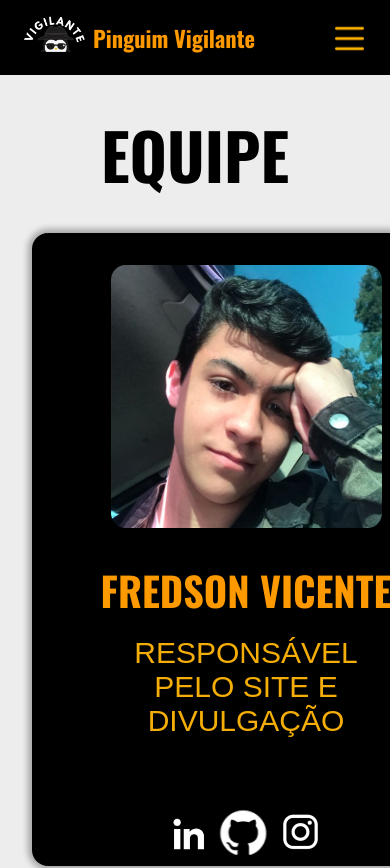
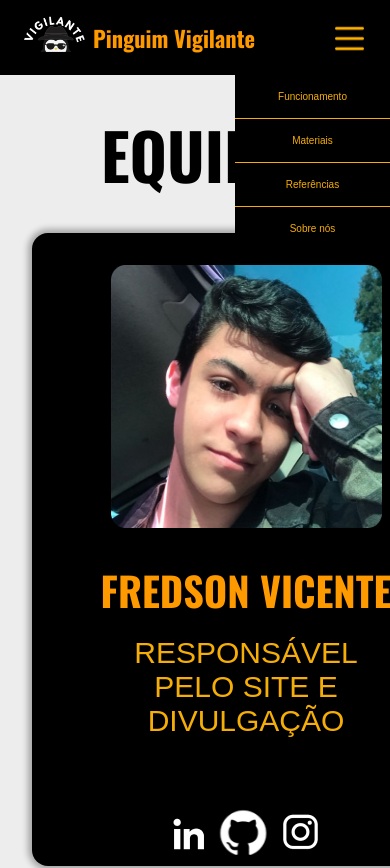
Before and after one commit to Murilo0123/TCC_Pinguim, a React (Vite) app: page /sobrenos in a window 390 px wide. Shown: the top 868 px of the page. Built offline with nearby package versions, Linux system fonts and the light colour scheme; a web font is replaced by a local one.

Commit message:
Continuação da responsividade do Header

```diff
--- a/src/App.jsx
+++ b/src/App.jsx
@@ -1,5 +1,6 @@
 import { createBrowserRouter, RouterProvider } from 'react-router-dom'
 import { ThemeProvider } from 'styled-components'
+import { useState } from "react";
 
 import { Home } from './pages/Home'
 import { theme } from './styles/theme.js'
@@ -9,6 +10,7 @@ import { Funcionamento } from './pages/Funcionamento.jsx'
 import { Componentes } from './pages/Componentes.jsx'
 import { Referencias } from './pages/Referencias.jsx'
 import { SobreNos } from './pages/SobreNos.jsx'
+import { MenuHamburger } from './pages/Hamburger.jsx'
 
 
 const router = createBrowserRouter([
@@ -39,9 +41,15 @@ const router = createBrowserRouter([
 ]);
 
 export default function App() {
+  const [menuVerificar, setMenuVerificar] = useState(false)
+
   return (
     <ThemeProvider theme={theme}>
+
       <Home />
+      <MenuHamburger
+      menuVerificar={menuVerificar}
+      setMenuVerificar={setMenuVerificar}/>
       <RouterProvider router={router} />
       <Globalstyle />
     </ThemeProvider>
--- a/src/pages/Hamburger.jsx
+++ b/src/pages/Hamburger.jsx
@@ -0,0 +1,16 @@
+import React from 'react'
+import { BgContainer, PosicaoContainer } from '../styles/hamburguer'
+
+
+export function MenuHamburger({menuVerificar, steMenuVerificar}) {
+  return (
+    <PosicaoContainer>
+      <BgContainer Visibilidade={menuVerificar}>
+        <a href="/funcionamento" className="ancora">Funcionamento</a>
+        <a href="/componentes" className="ancora">Materiais</a>
+        <a href="/referencias" className="ancora">Referências</a>
+        <a href="/sobrenos" className="ancora">Sobre nós</a>
+      </BgContainer>
+    </PosicaoContainer>
+  )
+}
--- a/src/pages/Home.jsx
+++ b/src/pages/Home.jsx
@@ -1,9 +1,8 @@
 import logo from "../assets/logo.png"
 import hamburger from "../assets/hamburger.png"
 import { HomeContainer } from "../styles/Home.styles"
-import { burger } from "../styles/Home.styles"
 
-export function Home() {
+export function Home({setMenuVerificar}) {
   return (
     <HomeContainer>
       <img src= {logo} alt="logo" />
@@ -12,7 +11,7 @@ export function Home() {
       <a href="/componentes" className="ancora">Materiais</a>
       <a href="/referencias" className="ancora">Referências</a>
       <a href="/sobrenos" className="ancora">Sobre nós</a>
-      <button onClick={burger()}><img src={hamburger} alt="" /></button>
+      <button onClick={()=> setMenuVerificar(false)}><img src={hamburger} alt="" /></button>
     </HomeContainer>
   )
 }
--- a/src/styles/Home.styles.js
+++ b/src/styles/Home.styles.js
@@ -63,8 +63,3 @@ export const HomeContainer = styled.div`
         }
   }
 `
-export function burger(verificar){
-    if (verificar == 0) {
-
-    }
-}
--- /dev/null
+++ b/src/styles/hamburguer.js
@@ -0,0 +1,34 @@
+import styled from "styled-components";
+
+export const BgContainer = styled.div`
+    background: black;
+    width: 155px;
+    position: absolute;
+    border-bottom-left-radius: 1rem;
+    z-index: 5;
+
+    a{
+        text-decoration: none;
+        color: ${props => props.theme.laranjaAncora};
+        display: flex;
+        border-top: 1px solid;
+        padding-inline: left;
+        padding: 1rem;
+        justify-content: center;
+        align-items: center;
+        font-size: 10px;
+    }
+
+    a:first-child {
+        border: none;
+    }
+
+`
+
+export const PosicaoContainer = styled.div`
+
+    display: flex;
+    justify-content: right;
+
+
+`
```
